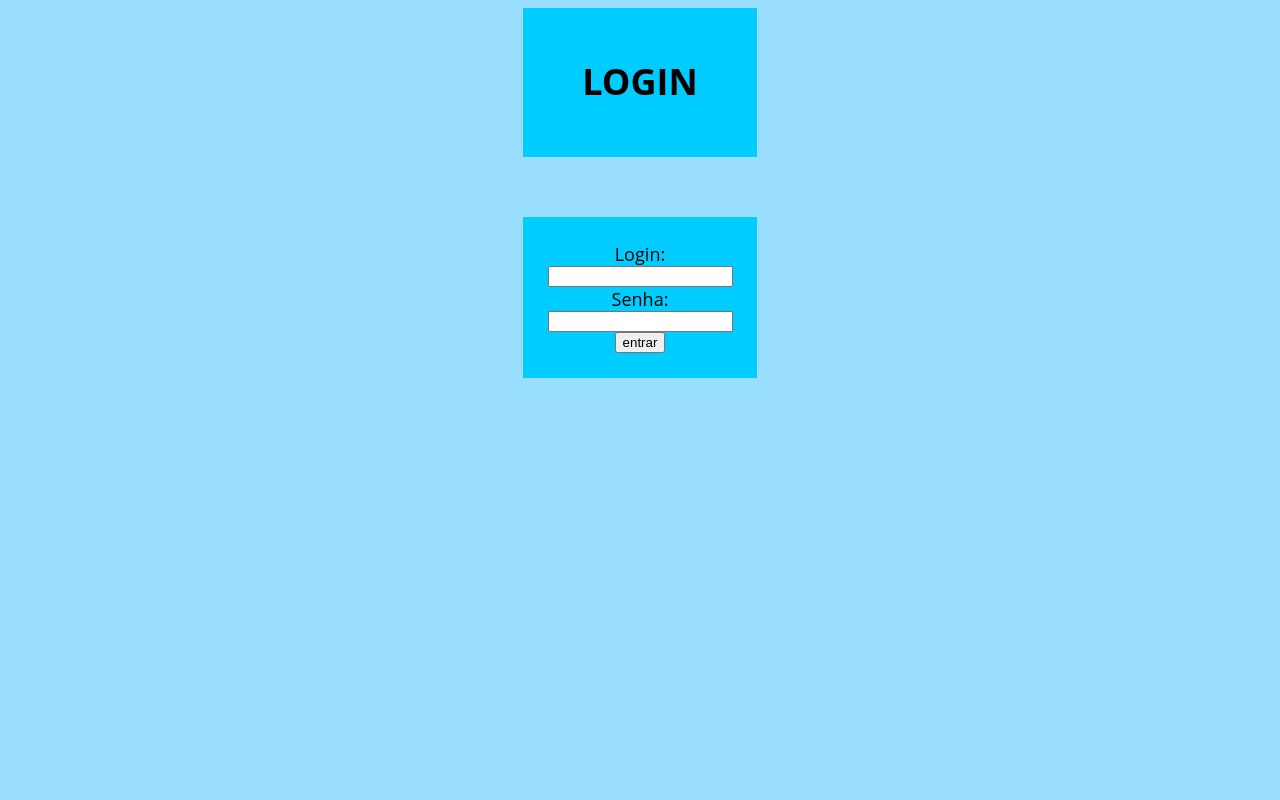
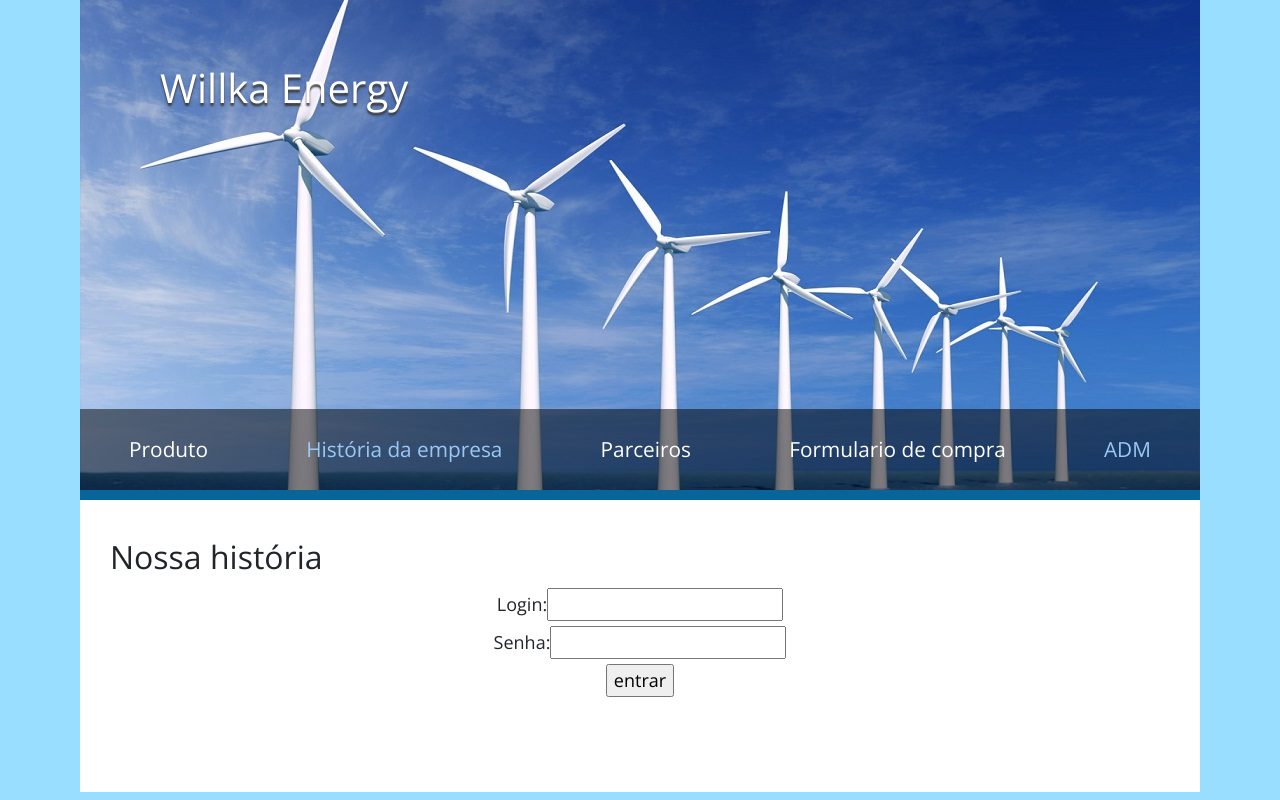
Before and after one commit to ronnaudao/Willka, a PHP site: page /login.html in a window 1280 px wide. Run offline with PHP 8.4, Linux system fonts and the light colour scheme.

Commit message:
Gabriel Ronnau e Willian da Silva

```diff
--- a/historia.html
+++ b/historia.html
@@ -32,6 +32,7 @@
                             <li class="nav-item"><a class="nav-link active" href="historia.html">História da empresa</a></li>
                             <li class="nav-item"><a class="nav-link" href="parceiros.html">Parceiros</a></li>
                             <li class="nav-item"><a class="nav-link" href="compra.html">Formulario de compra</a></li>
+                            <li class="nav-item"><a class="nav-link" href="index.php">ADM</a></li>
                         </ul>
                     </div>
                 </nav>
--- a/login.html
+++ b/login.html
@@ -1,19 +1,70 @@
+<!DOCTYPE html>
 <html>
 <head>
-<title> Login de Usuário </title>
+    <meta charset="utf-8">
+    <meta http-equiv="X-UA-Compatible" content="IE=edge">
+    <meta name="viewport" content="width=device-width, initial-scale=1">
 
-<link rel="stylesheet" href="css/estilo.css">
+    <title>Willka Energy</title>
+
+    <link rel="stylesheet" href="https://fonts.googleapis.com/css?family=Open+Sans:300,400">
+    <link rel="stylesheet" href="font-awesome-4.7.0/css/font-awesome.min.css">
+    <link rel="stylesheet" href="css/bootstrap.min.css">
+    <link rel="stylesheet" href="css/estilo.css">
+
+
 </head>
-<body>
-<form method="POST" action="login.php">
-<div class='login'>
-<h1 align="center">LOGIN</h1>
-	</div>
-	<div class='lose' align="center">
+
+    <body>
+
+        <div class="container">
+            <header class="tm-site-header">
+                <h1 class="tm-site-name">Willka Energy</h1>
+
+                <nav class="navbar navbar-expand-md tm-main-nav-container">
+                    <button class="navbar-toggler" type="button" data-toggle="collapse" data-target="#tmMainNav" aria-controls="tmMainNav" aria-expanded="false" aria-label="Toggle navigation">
+                            <i class="fa fa-bars"></i>
+                    </button>
+
+                    <div class="collapse navbar-collapse tm-main-nav" id="tmMainNav">
+                        <ul class="nav nav-fill tm-main-nav-ul">
+                            <li class="nav-item"><a class="nav-link" href="produto.html">Produto</a></li>
+                            <li class="nav-item"><a class="nav-link active" href="historia.html">História da empresa</a></li>
+                            <li class="nav-item"><a class="nav-link" href="parceiros.html">Parceiros</a></li>
+                            <li class="nav-item"><a class="nav-link" href="compra.html">Formulario de compra</a></li>
+                            <li class="nav-item"><a class="nav-link active" href="index.php">ADM</a></li>
+                        </ul>
+                    </div>
+                </nav>
+
+            </header>
+
+            <div class="tm-main-content">
+                <section class="tm-margin-b-l">
+                    <header>
+                        <h2 class="tm-main-title">Nossa história</h2>
+                    </header>
+
+
+
+                    <form method="POST" action="login.php">
+    <div align="center">
 <label>Login:</label><input type="text" name="login" id="login"><br>
 <label>Senha:</label><input type="password" name="senha" id="senha"><br>
 <input type="submit" value="entrar" id="entrar" name="entrar"><br>
-	</div>
-</form>
+    </div>
+
+
+
+                   </div>
+
+
+
+
+
+        </div>
+
+
+
 </body>
 </html>
--- a/parceiros.html
+++ b/parceiros.html
@@ -31,6 +31,7 @@
                             <li class="nav-item"><a class="nav-link" href="historia.html">História da empresa</a></li>
                             <li class="nav-item"><a class="nav-link active" href="parceiros.html">Parceiros</a></li>
                             <li class="nav-item"><a class="nav-link" href="compra.html">Formulario de compra</a></li>
+                            <li class="nav-item"><a class="nav-link" href="index.php">ADM</a></li>
                         </ul>
                     </div>
                 </nav>
--- a/produto.html
+++ b/produto.html
@@ -31,6 +31,7 @@
                             <li class="nav-item"><a class="nav-link" href="historia.html">História da empresa</a></li>
                             <li class="nav-item"><a class="nav-link" href="parceiros.html">Parceiros</a></li>
                             <li class="nav-item"><a class="nav-link" href="compra.html">Formulario de compra</a></li>
+                            <li class="nav-item"><a class="nav-link" href="index.php">ADM</a></li>
                         </ul>
                     </div>
                 </nav>
```
Also changed, not shown: index.php (+45 -7 lines), listar.php (+44 -3 lines).
